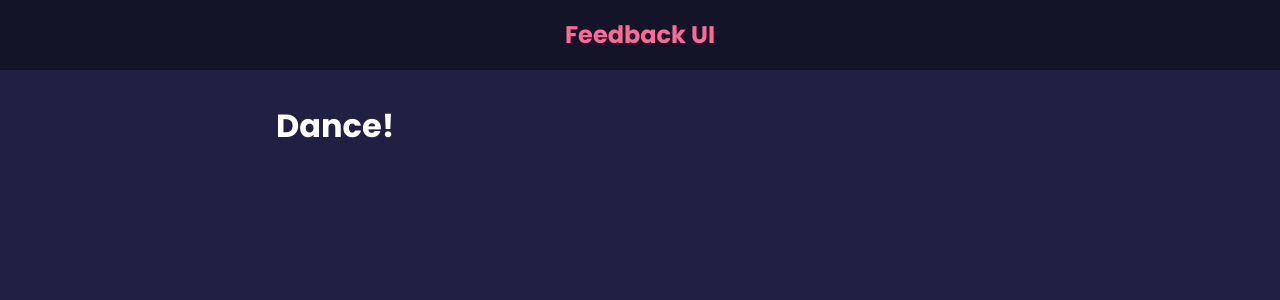
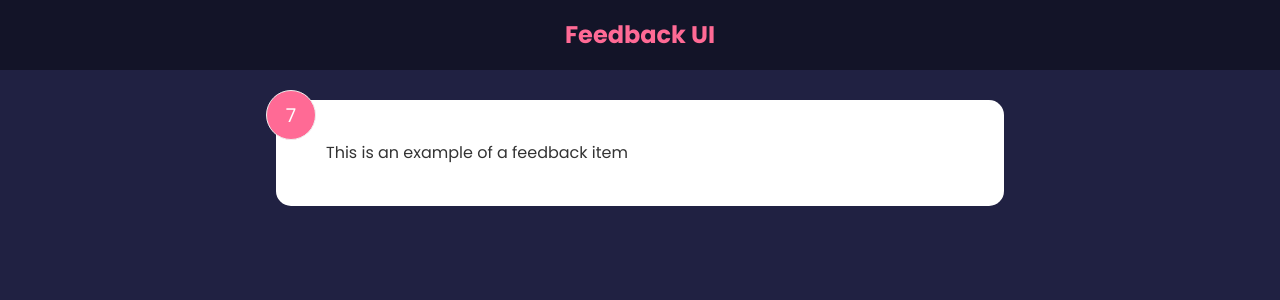
Before and after one commit to PiotrStef84/feedback-app, a React (Create React App) app: page / in a window 1280 px wide. Shown: the top 300 px of the page. Built offline with nearby package versions, Linux system fonts and the light colour scheme.

Commit message:
Added feedback item

```diff
--- a/src/App.js
+++ b/src/App.js
@@ -1,5 +1,6 @@
 import React from "react"
 import Header from "./components/Header"
+import FeedbackItem from "./components/FeedbackItem"
 
 function App() {
 
@@ -7,7 +8,7 @@
         <>
             <Header />
             <div className='container'>
-            <h1>Dance!</h1>
+            <FeedbackItem />
 
             </div>
         </>
--- /dev/null
+++ b/src/components/FeedbackItem.jsx
@@ -0,0 +1,17 @@
+import {useState} from 'react'
+
+function FeedbackItem() {
+  const [rating, setRating] = useState(7)
+  const [text, setText] = useState('This is an example of a feedback item')
+
+
+
+  return (
+    <div className='card'>
+      <div className="num-display">{rating}</div>
+      <div className="text-display">{text}</div>
+    </div>
+  )
+}
+
+export default FeedbackItem
```
